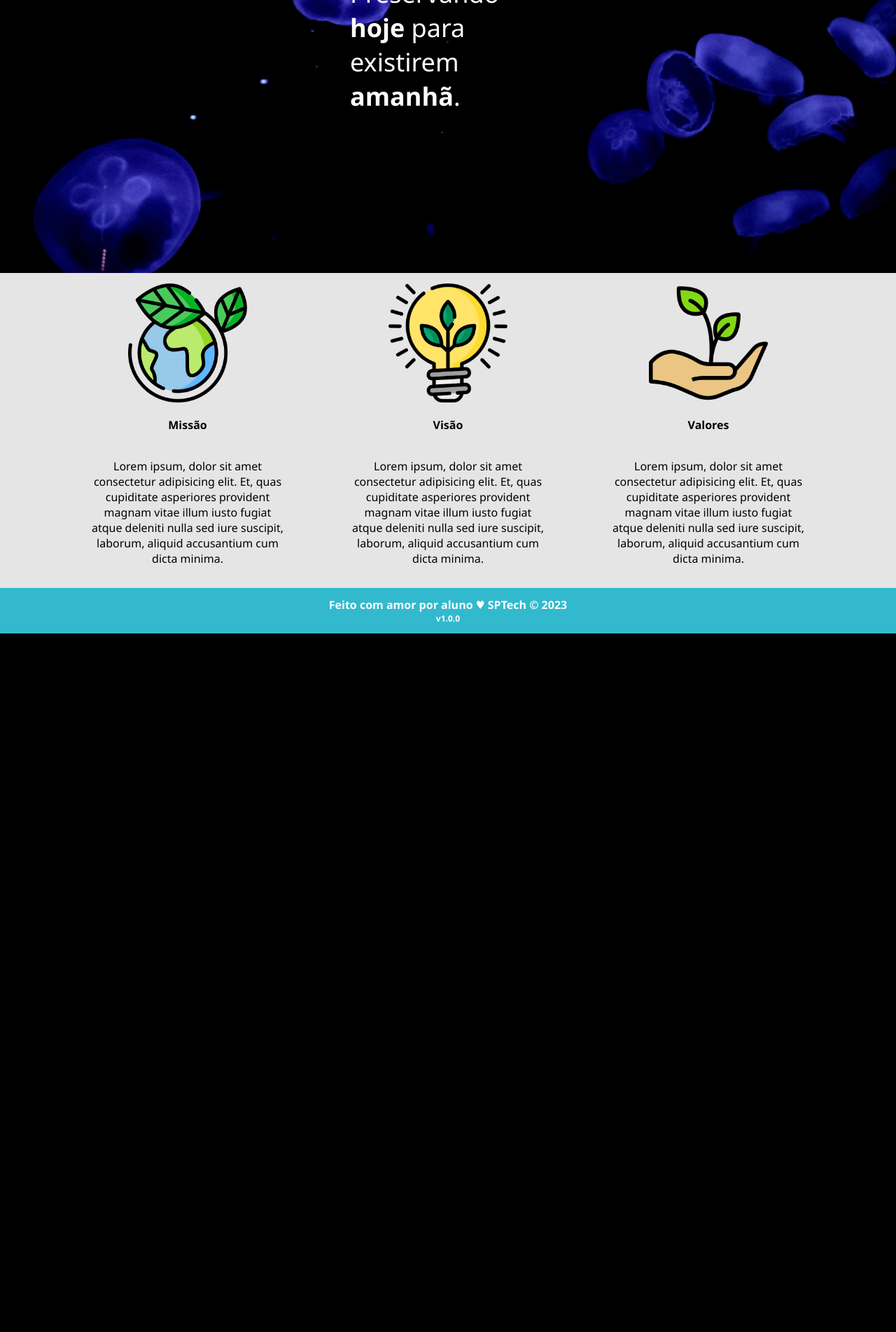
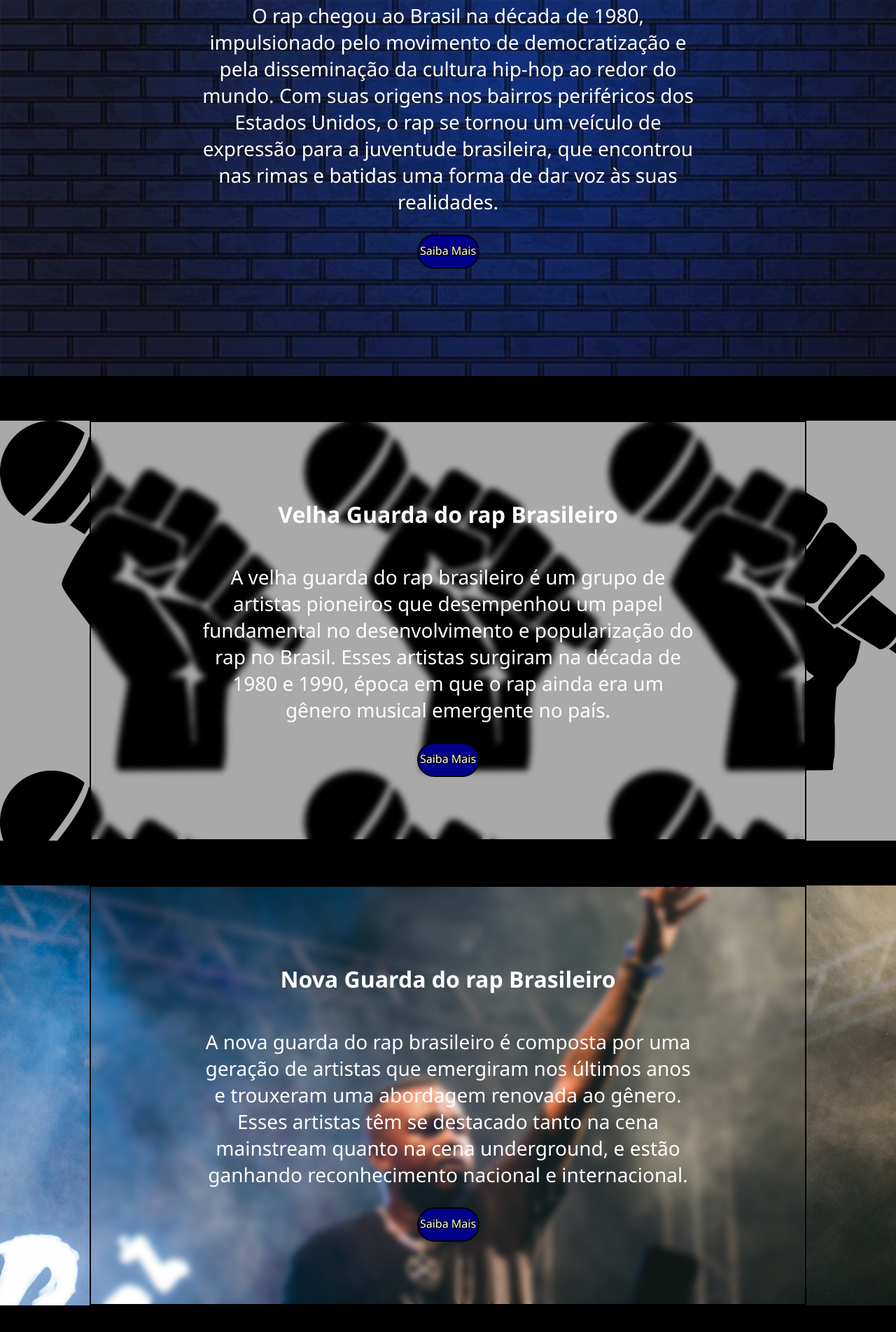
Before and after one commit to daniloBritoo/dasRuasParaAInternet, a website: page site/public/index.html in a window 1280 px wide. Shown: the part 345-2248 px from the top of the page at 70% size. Before the commit the page ends 1250 px from the top, so only its background shows below. Drawn offline with Linux system fonts and the light colour scheme.

Commit message:
Home e Tela de historia finalizada

```diff
--- /dev/null
+++ b/site/public/HistoriaDoRap.html
@@ -0,0 +1,61 @@
+<!DOCTYPE html>
+<html lang="pt-br">
+<head>
+    <meta charset="UTF-8">
+    <meta name="viewport" content="width=device-width, initial-scale=1.0">
+    <title>Document</title>
+    <link rel="stylesheet" href="css/Historia.css">
+    <link rel="stylesheet" href="./css/estilo.css">
+    <link rel="preconnect" href="https://fonts.gstatic.com">
+</head>
+<body>
+    <div class="header">
+        <div class="container">
+          <img src="assets/logoProjInd.jpg" id="imgLogo">
+          <ul class="navbar">
+            <li class="agora">
+              <a href="#Historia">Historia do Rap</a>
+            </li>
+            <li>|</li>
+            <li>
+              <a href="#velhaGuarda">Velha Guarda</a>
+            </li>
+            <li>|</li>
+            <li>
+              <a href="#novaGuarda">Nova Guarda</a>
+            </li>
+            <li>|</li>
+            <li>
+              <a href="login.html">Login</a>
+            </li>
+            <li>
+              <a href="cadastro.html">Cadastro</a>
+            </li>
+          </ul>
+        </div>
+      </div>
+      <div id="HistoriaHome">
+        <div class="container">
+          <h1>Historia do Rap no Brasil</h1>
+          <p>O rap nacional brasileiro é uma manifestação artística e cultural que surgiu na década de 1980, influenciado pelo movimento do hip-hop nos Estados Unidos. Com letras contundentes, batidas marcantes e uma mensagem de resistência e denúncia social, o rap se tornou um importante meio de expressão para as comunidades marginalizadas do Brasil.
+
+            O início do rap no Brasil remonta ao final da década de 1970, quando começaram a chegar ao país os primeiros registros fonográficos do movimento hip-hop norte-americano. Aos poucos, jovens brasileiros começaram a se interessar por essa nova forma de expressão cultural, que trazia consigo a força da palavra falada e a identificação com as questões sociais.
+
+            No entanto, foi na década de 1980 que o rap realmente ganhou força no Brasil. Nesse período, surgiram os primeiros grupos e artistas que se dedicaram ao gênero. Entre eles, destaca-se o grupo carioca "Racionais MC's", formado por Mano Brown, Ice Blue, Edi Rock e KL Jay. Com letras contundentes que retratavam a realidade das periferias, a violência, o racismo e as desigualdades sociais, o Racionais MC's se tornou uma referência fundamental para o rap nacional.
+
+            Outros grupos também surgiram nessa época, como o "Detentos do Rap", de São Paulo, que abordava a questão do sistema prisional brasileiro, e o "Thaíde e DJ Hum", pioneiros do rap em São Paulo. Além disso, surgiram artistas solo que contribuíram para a consolidação do movimento, como Gabriel O Pensador e MV Bill.
+
+            A década de 1990 foi marcada pela ampliação e diversificação do rap nacional. Novos grupos surgiram em diversas regiões do país, como o "RZO", também de São Paulo, e o "Facção Central", de Brasília. Esses grupos mantinham a essência do rap como forma de denúncia e conscientização social.
+
+            No final dos anos 1990 e início dos anos 2000, o rap nacional começou a conquistar um espaço maior na indústria musical brasileira. Artistas como Sabotage, Criolo, Emicida, Projota e Rael ganharam destaque e alcançaram um público mais amplo. O rap também se tornou uma ferramenta de empoderamento para as mulheres, com artistas como Karol Conká, Flora Matos e Tássia Reis ganhando projeção nacional.
+
+            Nos últimos anos, o rap nacional continua se reinventando e ganhando cada vez mais visibilidade. Artistas como Baco Exu do Blues, Djonga, Rashid e L7nnon têm conquistado o público e recebido reconhecimento não apenas no Brasil, mas também internacionalmente.
+
+            Além disso, é importante ressaltar a relevância do rap enquanto instrumento de luta e resistência contra o racismo e as desigualdades sociais. O rap brasileiro tem sido uma forma de dar voz às comunidades periféricas, de trazer à tona questões urgentes e de promover a conscientização e a reflexão sobre a realidade brasileira.
+
+            Ao longo de sua história, o rap nacional brasileiro se consolidou como um movimento cultural de grande impacto social e político. Sua mensagem de resistência, denúncia e busca por justiça continua ecoando e inspirando gerações de artistas e ouvintes, mostrando a força da música como ferramenta de transformação.</p>
+        </div>
+      </div>
+
+</body>
+</html>
--- /dev/null
+++ b/site/public/css/Historia.css
@@ -0,0 +1,33 @@
+
+#HistoriaHome{
+    background-image: url(../assets/imgMain2.png);
+    background-repeat: no-repeat;
+    background-size: cover;
+    height: 160vh;
+    width: 100%;
+    display: flex;
+}
+.container {
+    display: flex;
+    width: 80%;
+    margin: auto;
+}
+#HistoriaHome .container {
+    justify-content: center;
+    flex-direction: column;
+    align-items: center;
+    height: 100%;
+    backdrop-filter: blur(5px);
+    backdrop-filter: brightness(20%);
+  }
+  #HistoriaHome .container p {
+    font-size: 20px;
+    color: white;
+    width: 80%;
+    text-align: left;
+  }
+
+  #HistoriaHome .container h1 {
+    color: #32b9cd;
+    font-weight: 800;
+  }
--- a/site/public/css/estilo.css
+++ b/site/public/css/estilo.css
@@ -1,3 +1,6 @@
+html{
+  scroll-behavior: smooth;
+}
 body {
   margin: 0;
   padding: 0;
@@ -12,6 +15,11 @@ body {
   --tamanho-login: calc(100vh - var(--tamanho-header) - var(--tamanho-footer) - 2px);
   --tamanho-footer: 65px;
 }
+#imgLogo{
+  width: 8rem;
+  height: 5rem;
+}
+
 
 .container {
   display: flex;
@@ -32,7 +40,7 @@ body {
 
 .header a {
   text-decoration: none;
-  color: #e3b062;
+  color: lightblue;
 }
 
 .agora {
@@ -40,12 +48,13 @@ body {
 }
 
 .navbar {
-  width: 300px;
+  width: 450px;
   display: flex;
   align-items: center;
   justify-content: space-between;
   list-style: none;
-  color: #e3b062;
+  color: lightblue;
+  font-size: medium;
 }
 
 .titulo {
@@ -58,26 +67,147 @@ body {
   margin: 0;
 }
 
-.banner {
-  height: var(--tamanho-banner);
-  background-image: url('../assets/imgs/bg-jelly-fish-para-home.png');
+#Historia {
+  height: 100vh;
+  background-image: url('../assets/fundo.jpg');
   background-size: cover;
+  background-attachment: fixed;
 }
 
-.banner .container {
+#Historia .container {
   justify-content: center;
+  flex-direction: column;
   align-items: center;
   height: 100%;
 }
 
-.banner .container p {
-  font-size: 36px;
+#Historia .container p {
+  font-size: 28px;
   color: white;
-  width: 280px;
+  width: 70%;
+  text-align: center;
 }
 
-.banner .container span {
+#Historia .container h1 {
+  color: #32b9cd;
   font-weight: 800;
+}
+#Historia .container a{
+  width: 85px;
+  height: 35px;
+  text-align: center;
+  padding-top: 10px;
+  align-items: center;
+  text-decoration: none;
+  color: white;
+  text-shadow: 1px 0 #000, -1px 0 #000, 0 1px #000, 0 -1px #000,
+        1px 1px #000, -1px -1px #000, 1px -1px #000, -1px 1px #000;
+  border: 2px solid black;
+  border-radius: 50px;
+  background-color: darkblue;
+}
+#velhaGuarda {
+  height: 75vh;
+  background-color: darkgray;
+  background-image: url('../assets/velhaGuarda1.png');
+  background-attachment: fixed;
+
+}
+#velhaGuarda .container  {
+  display: flex;
+  justify-content: center;
+  flex-direction: column;
+  align-items: center;
+  height: 100%;
+  backdrop-filter: blur(5px);
+}
+#velhaGuarda .container p {
+  font-size: 28px;
+  color: white;
+  width: 70%;
+  text-align: center;
+}
+
+#velhaGuarda .container h1 {
+  color: white;
+  font-weight: 800;
+}
+#velhaGuarda .container a{
+  width: 85px;
+  height: 35px;
+  text-align: center;
+  padding-top: 10px;
+  align-items: center;
+  text-decoration: none;
+  color: white;
+  text-shadow: 1px 0 #000, -1px 0 #000, 0 1px #000, 0 -1px #000,
+        1px 1px #000, -1px -1px #000, 1px -1px #000, -1px 1px #000;
+  border: 2px solid black;
+  border-radius: 50px;
+  background-color: darkblue;
+}
+#velhaGuarda .container #texto1{
+  display: flex;
+  justify-content: center;
+  flex-direction: column;
+  align-items: center;
+  height: 100%;
+  border: 2px solid black;
+}
+#divEspaco{
+  background-color: black;
+  width: 100%;
+  height: 5vw;
+}
+#novaGuarda {
+  height: 75vh;
+  background-color: darkgray;
+  background-image: url('../assets/TheMan.jpg');
+  background-repeat: no-repeat;
+  background-size: cover;
+  background-attachment: fixed;
+
+}
+#novaGuarda .container  {
+  display: flex;
+  justify-content: center;
+  flex-direction: column;
+  align-items: center;
+  height: 100%;
+  backdrop-filter: blur(5px);
+}
+#novaGuarda .container p {
+  font-size: 28px;
+  color: white;
+  width: 70%;
+  text-align: center;
+}
+
+#novaGuarda .container h1 {
+  color: white;
+  font-weight: 800;
+}
+#novaGuarda .container a{
+  width: 85px;
+  height: 35px;
+  text-align: center;
+  padding-top: 10px;
+  align-items: center;
+  text-decoration: none;
+  color: white;
+  text-shadow: 1px 0 #000, -1px 0 #000, 0 1px #000, 0 -1px #000,
+        1px 1px #000, -1px -1px #000, 1px -1px #000, -1px 1px #000;
+  border: 2px solid black;
+  border-radius: 50px;
+  background-color: darkblue;
+}
+#novaGuarda .container #texto1{
+  display: flex;
+  justify-content: center;
+  flex-direction: column;
+  align-items: center;
+  height: 100%;
+  border: 2px solid black;
 }
 
 .social {
--- a/site/public/index.html
+++ b/site/public/index.html
@@ -6,7 +6,7 @@
     <meta http-equiv="X-UA-Compatible" content="IE=edge">
     <meta name="viewport" content="width=device-width, initial-scale=1.0">
 
-    <title>AquaTech | Página Inicial</title>
+    <title>Das Ruas para a Internet</title>
 
     <script src="./js/funcoes.js"></script>
 
@@ -21,13 +21,18 @@
 <body>
     <div class="header">
       <div class="container">
-        <h1 class="titulo">AquaTech</h1>
+        <img src="assets/logoProjInd.jpg" id="imgLogo">
         <ul class="navbar">
           <li class="agora">
-            <a href="#">Inicial</a>
+            <a href="#Historia">Historia do Rap</a>
           </li>
+          <li>|</li>
           <li>
-            <a href="simulador.html">Simulador</a>
+            <a href="#velhaGuarda">Velha Guarda</a>
+          </li>
+          <li>|</li>
+          <li>
+            <a href="#novaGuarda">Nova Guarda</a>
           </li>
           <li>|</li>
           <li>
@@ -40,46 +45,42 @@
       </div>
     </div>
 
-    <div class="banner">
+    <div id="Historia">
       <div class="container">
-        <p>Preservando <span>hoje</span> para existirem <span>amanhã</span>.</p>
+        <h1>Historia do Rap no Brasil</h1>
+        <p>O rap chegou ao Brasil na década de 1980, impulsionado pelo movimento de democratização e pela disseminação da cultura hip-hop ao redor do mundo. Com suas origens nos bairros periféricos dos Estados Unidos, o rap se tornou um veículo de expressão para a juventude brasileira, que encontrou nas rimas e batidas uma forma de dar voz às suas realidades.</p>
+        <a href="HistoriaDoRap.html">Saiba Mais</a>
       </div>
     </div>
-
-    <div class="social">
+    <div id="divEspaco"></div>
+    <div id="velhaGuarda">
       <div class="container">
-        <div class="boxes">
-          <div class="box">
-            <img src="assets/imgs/planet-earth_color.png">
-            <h4>Missão</h4>
-            <p>Lorem ipsum, dolor sit amet consectetur adipisicing elit. Et, quas cupiditate asperiores provident magnam
-              vitae illum iusto fugiat atque deleniti nulla sed iure suscipit, laborum, aliquid accusantium cum dicta
-              minima.</p>
+        <div id="texto1">
+        <h1>Velha Guarda do rap Brasileiro</h1>
+        <p>A velha guarda do rap brasileiro é um grupo de artistas pioneiros que desempenhou um papel fundamental no desenvolvimento e popularização do rap no Brasil. Esses artistas surgiram na década de 1980 e 1990, época em que o rap ainda era um gênero musical emergente no país.</p>
+        <a href="HistoriaDoRap.html">Saiba Mais</a>
       </div>
-          <div class="box">
-            <img src="assets/imgs/lightbulb_color.png">
-            <h4>Visão</h4>
-            <p>Lorem ipsum, dolor sit amet consectetur adipisicing elit. Et, quas cupiditate asperiores provident magnam
-              vitae illum iusto fugiat atque deleniti nulla sed iure suscipit, laborum, aliquid accusantium cum dicta
-              minima.</p>
       </div>
-          <div class="box">
-            <img src="assets/imgs/growth_color.png">
-            <h4>Valores</h4>
-            <p>Lorem ipsum, dolor sit amet consectetur adipisicing elit. Et, quas cupiditate asperiores provident magnam
-              vitae illum iusto fugiat atque deleniti nulla sed iure suscipit, laborum, aliquid accusantium cum dicta
-              minima.</p>
     </div>
+    <div id="divEspaco"></div>
+    <div id="novaGuarda">
+      <div class="container">
+        <div id="texto1">
+        <h1>Nova Guarda do rap Brasileiro</h1>
+        <p>
+          A nova guarda do rap brasileiro é composta por uma geração de artistas que emergiram nos últimos anos e trouxeram uma abordagem renovada ao gênero. Esses artistas têm se destacado tanto na cena mainstream quanto na cena underground, e estão ganhando reconhecimento nacional e internacional.</p>
+        <a href="HistoriaDoRap.html">Saiba Mais</a>
       </div>
       </div>
     </div>
 
-    <div class="footer">
+    <div id="divEspaco"></div>
+    <!-- <div class="footer">
       <div class="container">
         <h4>Feito com amor por aluno &hearts; SPTech &copy; 2023</h4>
         <span class="version">v1.0.0</span>
       </div>
-    </div>
+    </div> -->
   </body>
 
 </html>
```
Also changed, not shown: site/public/front/css/indexEstilo.css (+7 -6 lines), site/public/front/index.html (+2 -0 lines), site/public/front/teste.html (added, +94 -0 lines), site/public/assets/TheMan.jpg (added), site/public/assets/fundo.jpg (added), site/public/assets/fundoHistoria.jpg (added), site/public/assets/imgMain2.png (added), site/public/assets/logoProjInd.jpg (renamed from site/public/front/assests/logoProjInd.jpg), site/public/assets/velhaGuarda1.png (added), site/public/front/assests/imgMain2.png (deleted). Lines whose indentation alone changed are shown as unchanged.
